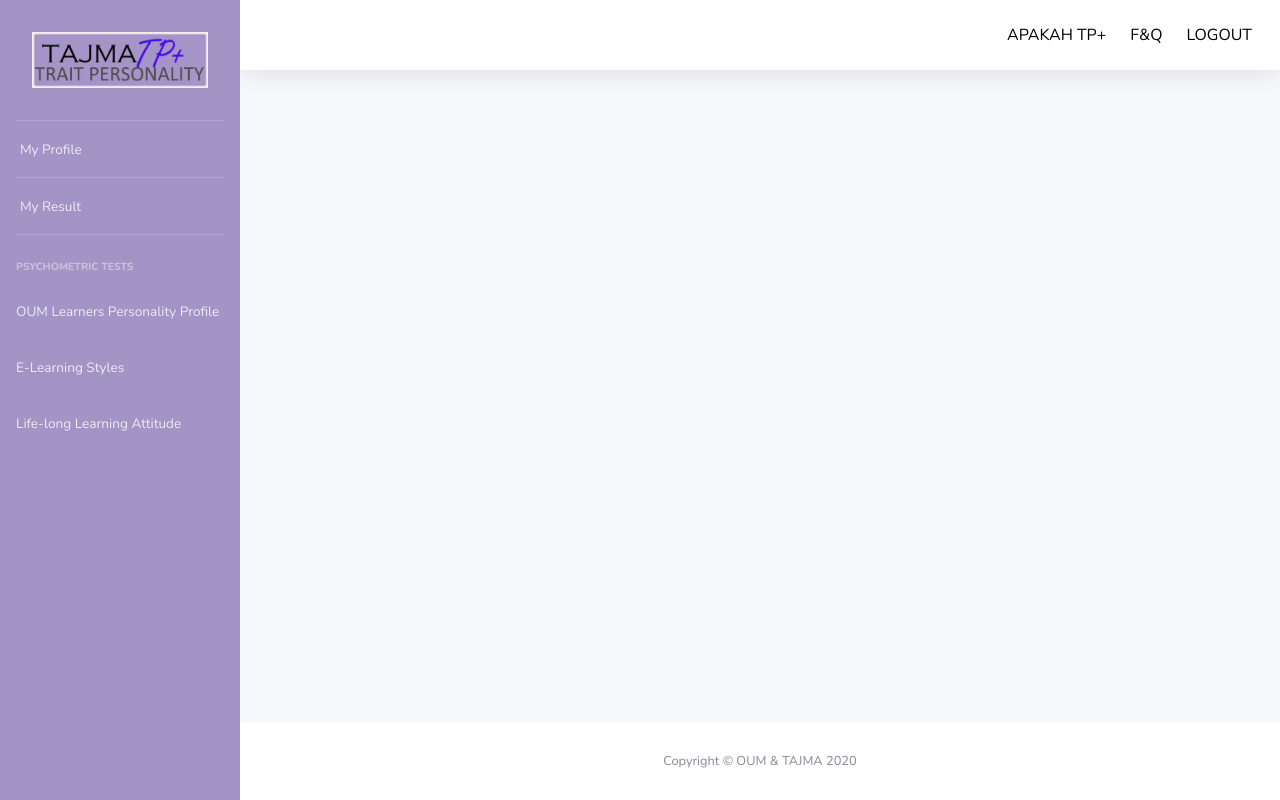
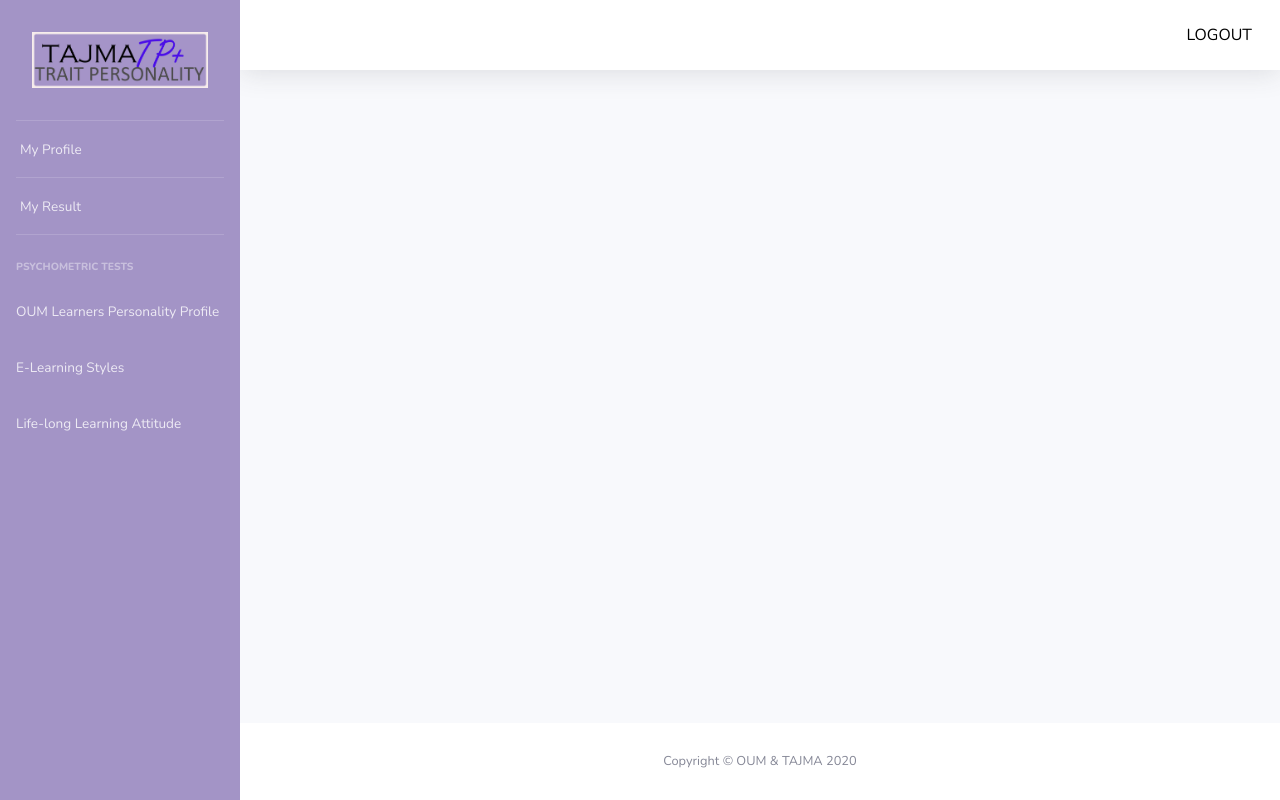
Before and after one commit to diyanaco/TAJMA_OUM, a Flask app: page /dashboard in a window 1280 px wide. Run offline with Flask 2, Linux system fonts and the light colour scheme; a user stored in the database is signed in; parts of the project's set-up code (start-up, migrations or seed data) failed here and were passed over; some libraries are stand-ins or nearby versions.

Commit message:
modify comments

```diff
--- a/tajma/form.py
+++ b/tajma/form.py
@@ -64,7 +64,7 @@ class RegistrationForm(FlaskForm):
         #if username not taken, then insert data
         hashed_password = bcrypt.generate_password_hash(self.password.data).decode('utf-8')
         a, b, c, d, e, f, g= self.retrieve_data()
-        #ISSUE 2 increment the username
+        #increment the username
         topUserID = User.query.order_by(User.userID.desc()).first()
         #If first user sign up, then assign UserID 1
         if topUserID is None:
--- a/tajma/templates/dashboard.html
+++ b/tajma/templates/dashboard.html
@@ -98,8 +98,8 @@
         <nav class="navbar navbar-expand navbar-light bg-white topbar mb-4 static-top shadow">
           <div class="collapse navbar-collapse" id="navbarResponsive">
             <ul class="navbar-nav text-uppercase ml-auto">
-              <li class="nav-item"><a class="nav-link js-scroll-trigger" href="#info">APAKAH TP+</a></li>
-              <li class="nav-item"><a class="nav-link js-scroll-trigger " href="#ask">F&Q </a></li>
+              <!-- <li class="nav-item"><a class="nav-link js-scroll-trigger" href="#info">APAKAH TP+</a></li>
+              <li class="nav-item"><a class="nav-link js-scroll-trigger " href="#ask">F&Q </a></li> -->
               {% if current_user.is_authenticated %}
               <li class="nav-item"><a class="nav-link js-scroll-trigger" href="logout">Logout</a></li>
               {% else %}
```
